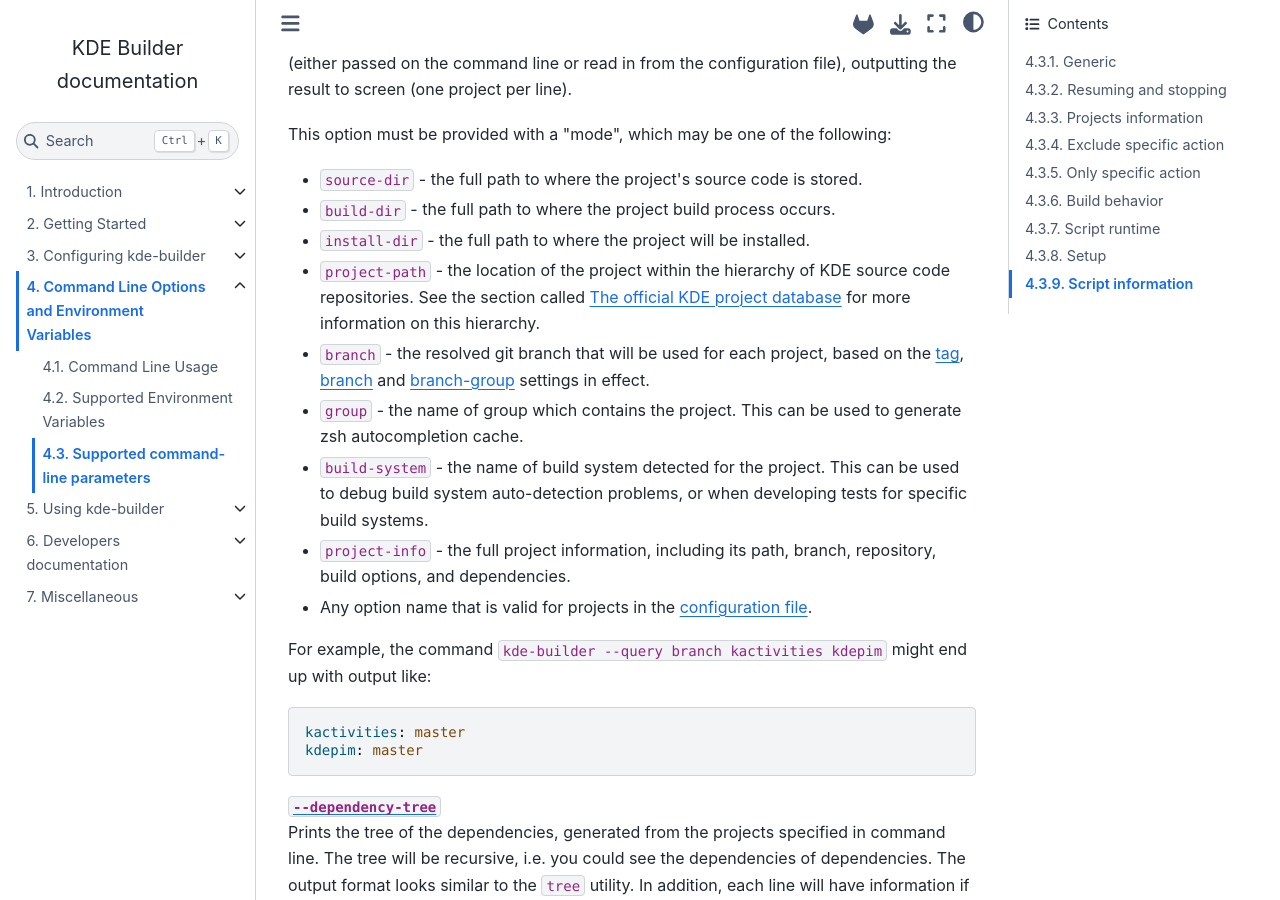
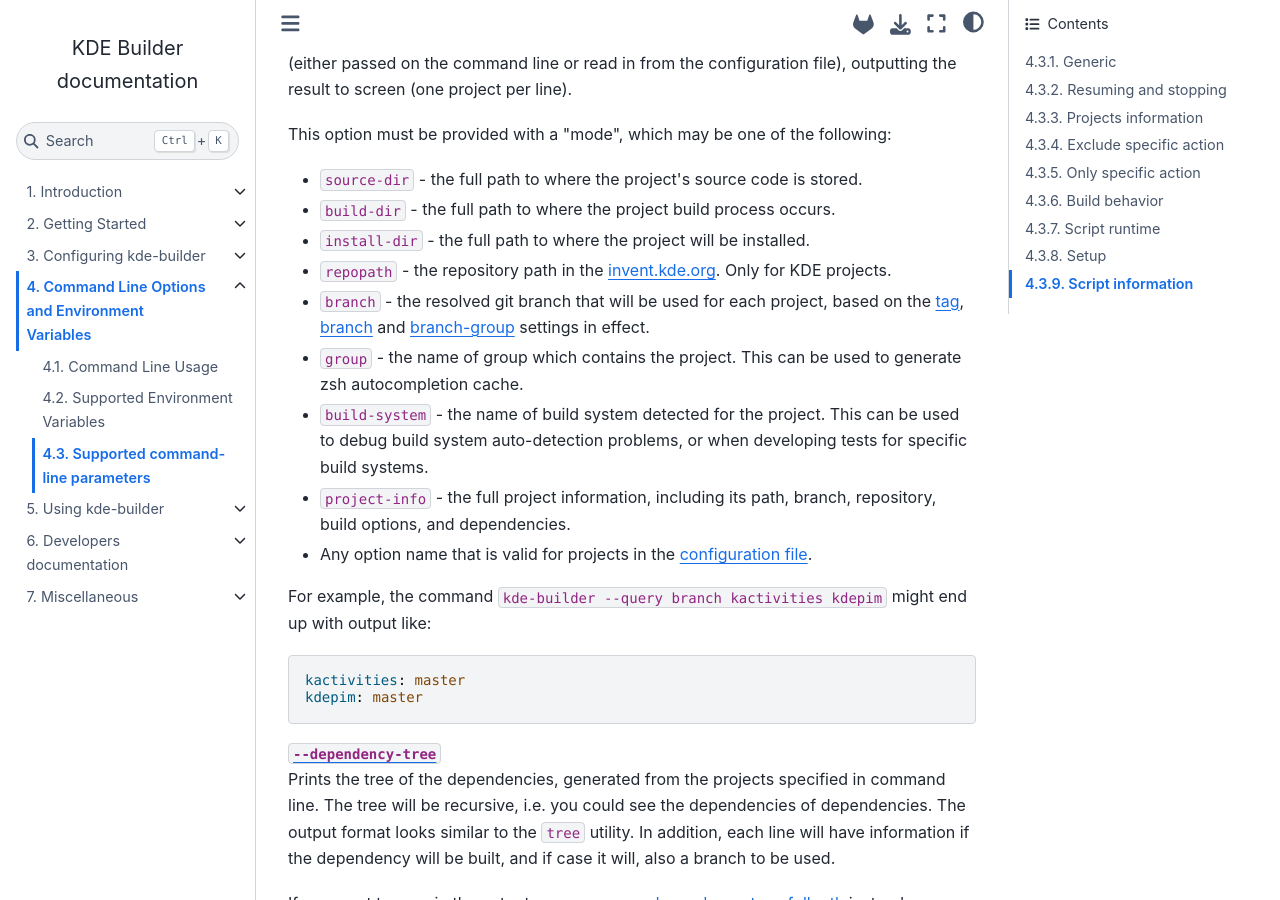
Before and after one commit to KDE/kde-builder, a Sphinx documentation site: the page built from doc/cmdline/supported-cmdline-params.md, in a window 1280 px wide and 900 px high, scrolled down 5021 px. Built offline with Sphinx 7.4.7 and the Sphinx Book theme 1.1.4, drawn with Linux system fonts in a browser that asks for light colours.

Commit message:
remove: Delete query mode for getting projectpath
Instead, add a query mode for repopath.

```diff
--- a/doc/cmdline/supported-cmdline-params.md
+++ b/doc/cmdline/supported-cmdline-params.md
@@ -240,9 +240,8 @@
 
 - `install-dir` - the full path to where the project will be installed.
 
-- `project-path` - the location of the project within the hierarchy of KDE
-   source code repositories. See the section called [](#kde-projects-groups) for more information
-   on this hierarchy.
+- `repopath` - the repository path in the [invent.kde.org](https://invent.kde.org).
+   Only for KDE projects.
 
 - `branch` - the resolved git branch that will be used for each project, based
    on the [tag](#conf-tag), [branch](#conf-branch) and [branch-group](#conf-branch-group) settings in effect.
```
Also changed, not shown: doc/configuration/conf-options-table.md (+1 -1 lines), 1 other file.
